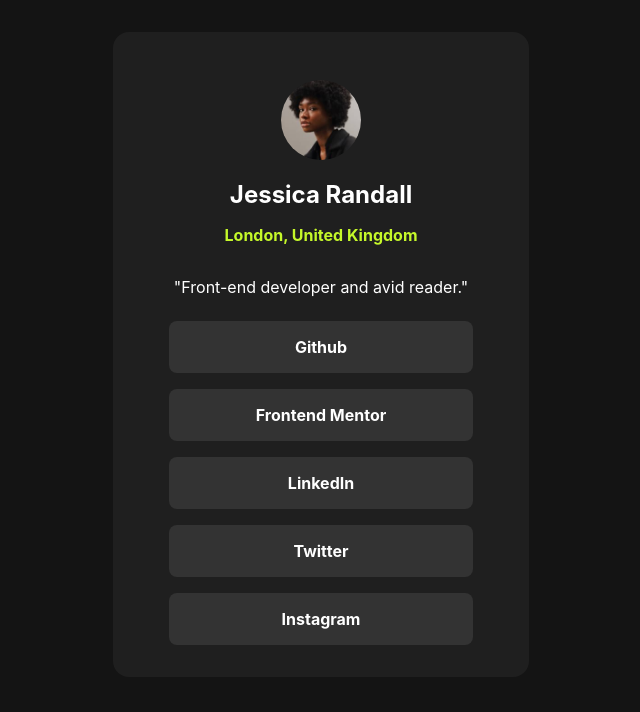
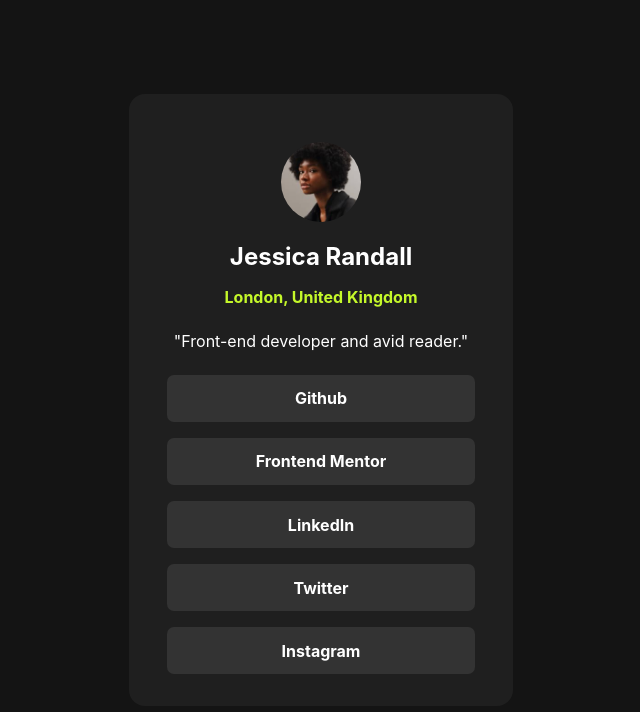
Before and after one commit to SouhailM07/Linktree-Frontendmentor-shadowFork, a plain HTML site: page index.html in a window 1280 px wide. Shown: the whole page, without its empty margins (319-959 px from the left). Drawn offline with Linux system fonts and the light colour scheme.

Commit message:
Enjoy your new project

```diff
--- a/style.css
+++ b/style.css
@@ -1,85 +1,80 @@
 @charset "UTF-8";
 
-*{
+* {
   padding: 0;
   margin: 0;
   box-sizing: border-box;
-    font-family: 'Inter', Arial, Helvetica, sans-serif;
+  font-family: "Inter", Arial, Helvetica, sans-serif;
 }
 :root {
-    --darkgray:hsl(0, 0%, 12%);
+  --darkgray: hsl(0, 0%, 12%);
   --off-black: hsl(0, 0%, 8%);
-    --grey:hsl(0, 0%, 20%);
-    --white:hsl(0, 0%, 100%);
-    --green:hsl(75, 94%, 57%);
+  --grey: hsl(0, 0%, 20%);
+  --white: hsl(0, 0%, 100%);
+  --green: hsl(75, 94%, 57%);
 }
 
-body{
+body {
   background-color: var(--off-black);
-    overflow: hidden;
+  display: flex;
+  align-items: center;
+  justify-content: center;
+  min-height: 100vh;
 }
 
-main{
+main {
   background-color: var(--darkgray);
   margin: auto;
-    justify-content: center;
-    align-items: center;
-    max-width: 26rem;
+  width: 24rem;
   border-radius: 1rem;
 }
 
-h1,p{
+p {
   text-align: center;
 }
 
-img{
+img {
   border-radius: 50%;
-    margin-top: 3rem;
-    margin-bottom: 1rem;
+  margin: 1rem 0;
   width: 5rem;
 }
 
-.highlight{
+.highlight {
   color: var(--green);
-    margin-bottom: 2rem;
+  margin-bottom: 1.5rem;
   padding-top: 1rem;
   font-weight: bold;
 }
 
-#links{
-    margin: auto;
-    justify-content: center;
+#links {
   text-align: center;
-    padding-bottom: 1rem;
-    padding-left: 2.5rem;
-    padding-right: 2.5rem;
-    padding-top: .5rem;
+  padding: 0.5rem 0rem 1rem;
 }
 
-
-#links>a>p{
+#links > a > p {
   background-color: var(--grey);
-    margin: 1rem;
-    padding: 1rem;
-    border-radius: .5rem;
+  padding: 0.85rem;
+  border-radius: 7px;
   cursor: pointer;
+  width: 80%;
+  margin: 1rem auto;
 }
 
-
-#presentation{
+#presentation {
   text-align: center;
   align-items: center;
   margin-top: 2rem;
   color: var(--white);
 }
 
-a{
+a {
   text-decoration: none;
   color: var(--white);
   font-weight: bold;
 }
 
-#links>a>p:hover{
+#links > a > p:hover {
   background-color: var(--green);
-    transition: 500ms;
+  transition: 0.5s;
+  color: black;
 }
```
Lines whose indentation alone changed are shown as unchanged.
